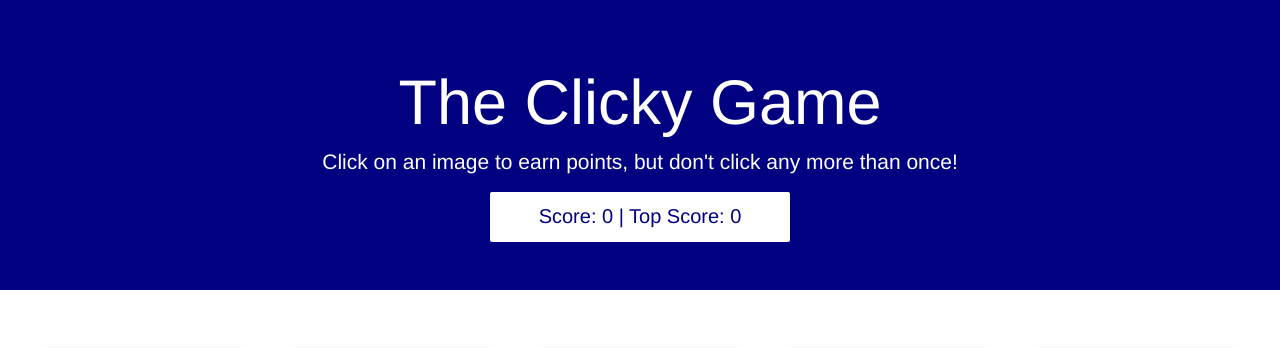
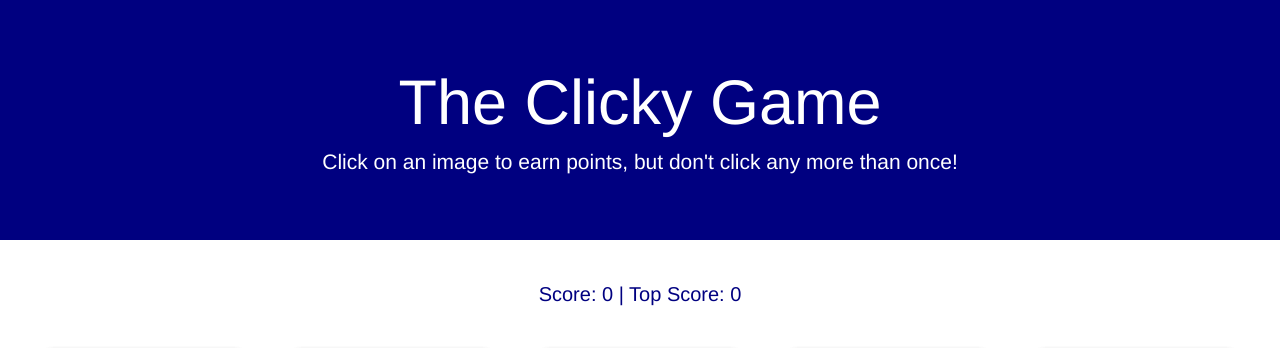
Before and after one commit to mhmeluskey/clicky-game, a React (Create React App) app: page / in a window 1280 px wide. Shown: the top 348 px of the page. Built offline with nearby package versions, Linux system fonts and the light colour scheme.

Commit message:
Score gets own component

```diff
--- a/src/App.js
+++ b/src/App.js
@@ -3,17 +3,18 @@ import mickey from "./mickey.json";
 import MickeyCard from "./components/MickeyCard/MickeyCard";
 import Wrapper from "./components/Wrapper";
 import Header from "./components/Header";
+import Score from "./components/Score";
 
 class App extends Component {
   state = {
-    click: 0,
     mickey
   };
 
   render() {
     return (
       <div>
-        <Header>The Clickey Game</Header>
+        <Header />
+        <Score />
         <Wrapper>
           {this.state.mickey.map(mickey => (
             <MickeyCard key={mickey.id} image={mickey.image} />
@@ -23,4 +24,5 @@ class App extends Component {
     );
   }
 }
+
 export default App;
--- a/src/components/Header/Header.js
+++ b/src/components/Header/Header.js
@@ -1,15 +1,27 @@
-import React from "react";
+import React, { Component } from "react";
 import "./Header.css";
 
-const Header = props => (
-  <div className="jumbotron">
-    <h1>The Clicky Game</h1>
-    <p>Click on an image to earn points, but don't click any more than once!</p>
+class Header extends Component {
+  state = {
+    clicks: 0,
+    topScore: 0
+  };
 
-    <div className="card">
-      <div className="card-body">Score: 0 | Top Score: 0 </div>
-    </div>
-  </div>
-);
+  handleIncrement = () => {
+    // We always use the setState method to update a component's state
+    this.setState({ clicks: this.state.clicks + 1 });
+  };
+
+  render() {
+    return (
+      <div className="jumbotron">
+        <h1>The Clicky Game</h1>
+        <p>
+          Click on an image to earn points, but don't click any more than once!
+        </p>
+      </div>
+    );
+  }
+}
 
 export default Header;
--- a/src/components/MickeyCard/MickeyCard.js
+++ b/src/components/MickeyCard/MickeyCard.js
@@ -2,23 +2,11 @@ import React, { Component } from "react";
 import "./MickeyCard.css";
 
 class MickeyCard extends Component {
-  state = {
-    clicked: 0
-  };
-
-  handleIncrement = props => {
-    this.setState({ clicked: this.state.clicked + 1 });
-  };
-
   render() {
     return (
       <div className="card">
         <div className="img-container">
-          <img
-            src={this.props.image}
-            alt="-mickey-character"
-            onClick={this.handleIncrement}
-          />
+          <img src={this.props.image} alt="-mickey-character" />
         </div>
       </div>
     );
--- a/src/components/MickeyCard/index.js
+++ /dev/null
@@ -1 +0,0 @@
-export { default } from "./MickeyCard";
--- /dev/null
+++ b/src/components/Score/Score.css
@@ -0,0 +1,11 @@
+.scores .card {
+  background: white;
+  text-align: center;
+  color: navy;
+  font-size: 20px;
+  padding: 10px;
+  width: 300px;
+  height: 50px;
+  margin: auto;
+  box-shadow: 0 0px 0px #999, 0 0px 0px #999;
+}
--- /dev/null
+++ b/src/components/Score/Score.js
@@ -0,0 +1,19 @@
+import React, { Component } from "react";
+import "./Score.css";
+
+class Score extends Component {
+  state = { clicks: 0, topScore: 0 };
+  render() {
+    return (
+      <div className="scores">
+        <div className="card ">
+          <div className="card-body">
+            Score: {this.state.clicks} | Top Score: {this.state.topScore}
+          </div>
+        </div>
+      </div>
+    );
+  }
+}
+
+export default Score;
--- /dev/null
+++ b/src/components/Score/index.js
@@ -0,0 +1 @@
+export { default } from "./Score";
```
